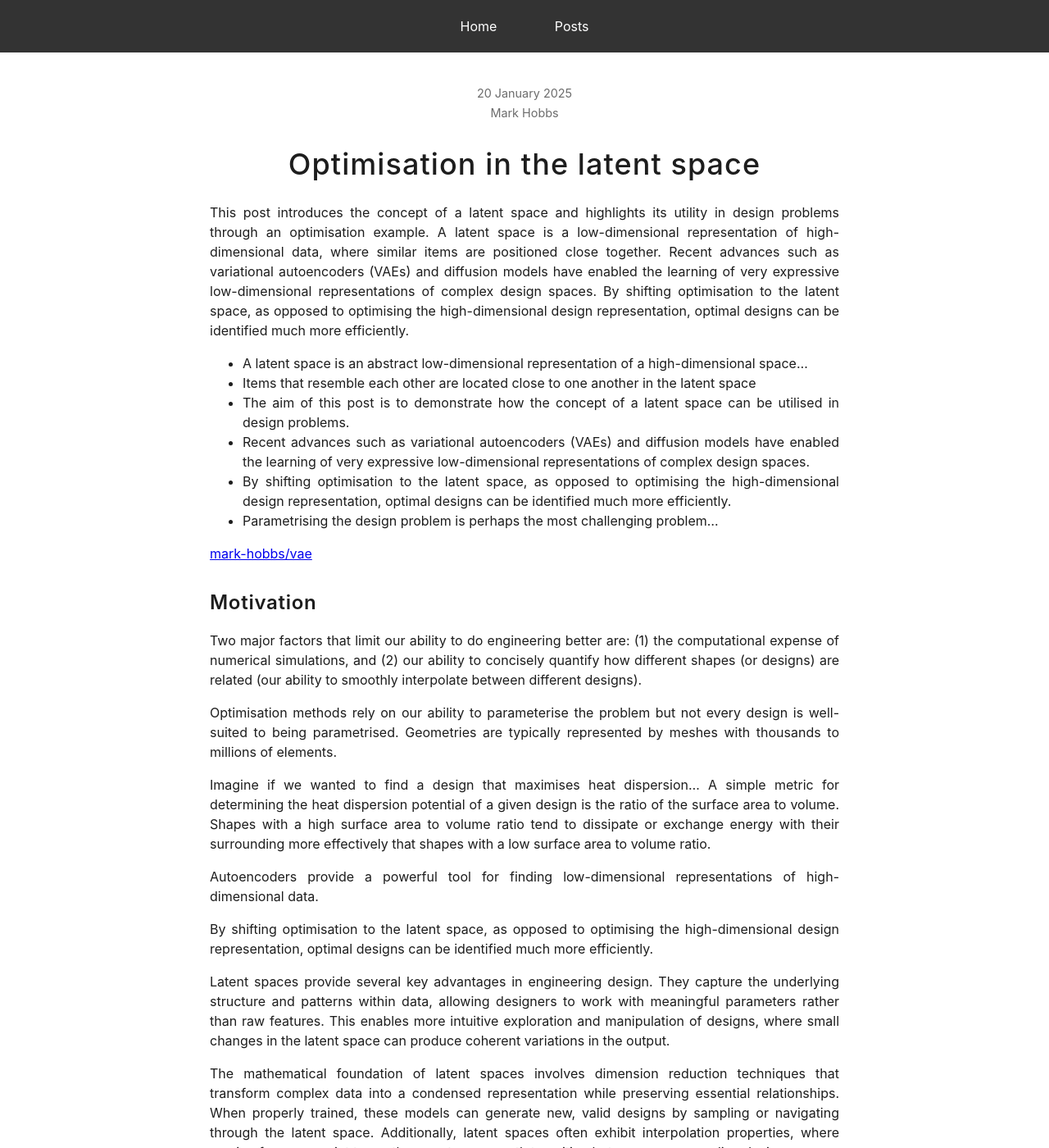
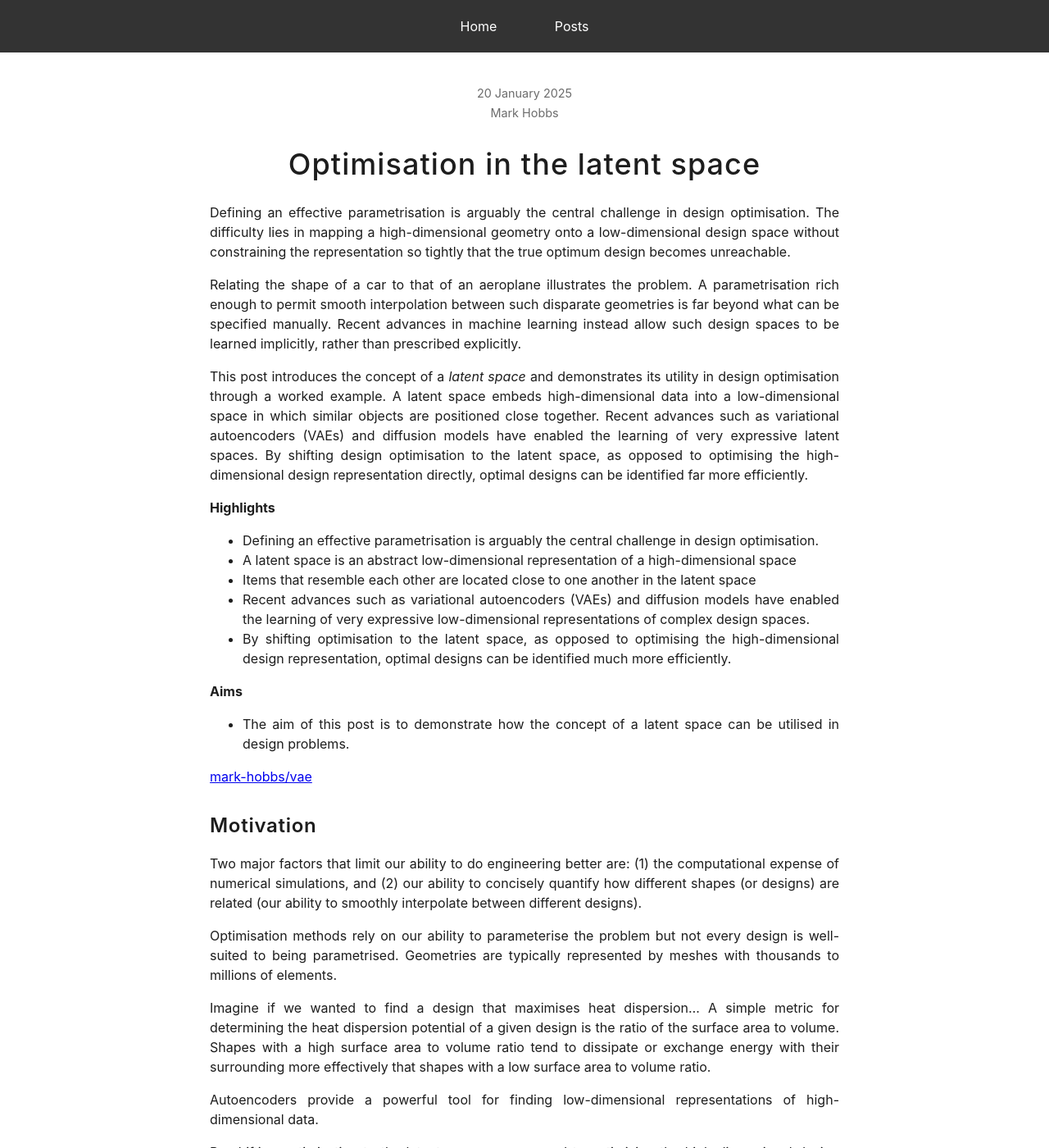
Before and after one commit to mark-hobbs/mark-hobbs.github.io, a Jekyll site: the page built from _posts/2025-01-20-latent-space.md, in a window 1280 px wide and 1400 px high. Shown: the whole window at 82% size. Built offline with Jekyll 4.4.1, drawn with Linux system fonts in a browser that asks for light colours; formulas are drawn with MathJax 3.

Commit message:
Improve intro

````diff
--- a/_posts/2025-01-20-latent-space.md
+++ b/_posts/2025-01-20-latent-space.md
@@ -5,14 +5,23 @@ title: Optimisation in the latent space
 draft: True
 ---
 
-This post introduces the concept of a latent space and highlights its utility in design problems through an optimisation example. A latent space is a low-dimensional representation of high-dimensional data, where similar items are positioned close together. Recent advances such as variational autoencoders (VAEs) and diffusion models have enabled the learning of very expressive low-dimensional representations of complex design spaces. By shifting optimisation to the latent space, as opposed to optimising the high-dimensional design representation, optimal designs can be identified much more efficiently.
+Defining an effective parametrisation is arguably the central challenge in design optimisation. The difficulty lies in mapping a high-dimensional geometry onto a low-dimensional design space without constraining the representation so tightly that the true optimum design becomes unreachable.
 
-- A latent space is an abstract low-dimensional representation of a high-dimensional space...
+Relating the shape of a car to that of an aeroplane illustrates the problem. A parametrisation rich enough to permit smooth interpolation between such disparate geometries is far beyond what can be specified manually. Recent advances in machine learning instead allow such design spaces to be learned implicitly, rather than prescribed explicitly.
+
+This post introduces the concept of a *latent space* and demonstrates its utility in design optimisation through a worked example. A latent space embeds high-dimensional data into a low-dimensional space in which similar objects are positioned close together. Recent advances such as variational autoencoders (VAEs) and diffusion models have enabled the learning of very expressive latent spaces. By shifting design optimisation to the latent space, as opposed to optimising the high-dimensional design representation directly, optimal designs can be identified far more efficiently.
+
+**Highlights**
+
+- Defining an effective parametrisation is arguably the central challenge in design optimisation.
+- A latent space is an abstract low-dimensional representation of a high-dimensional space
 - Items that resemble each other are located close to one another in the latent space
-- The aim of this post is to demonstrate how the concept of a latent space can be utilised in design problems.
 - Recent advances such as variational autoencoders (VAEs) and diffusion models have enabled the learning of very expressive low-dimensional representations of complex design spaces.
 - By shifting optimisation to the latent space, as opposed to optimising the high-dimensional design representation, optimal designs can be identified much more efficiently.
-- Parametrising the design problem is perhaps the most challenging problem...
+
+**Aims**
+
+- The aim of this post is to demonstrate how the concept of a latent space can be utilised in design problems.
 
 [mark-hobbs/vae](https://github.com/mark-hobbs/vae/tree/main)
 
@@ -168,6 +177,7 @@ class Trainer:
                 f"Epoch {epoch+1}/{self.epochs}, Loss: {train_loss / len(self.dataloader)}"
             )
 ```
+
 ### Encoder
 
 ### Decoder
````
